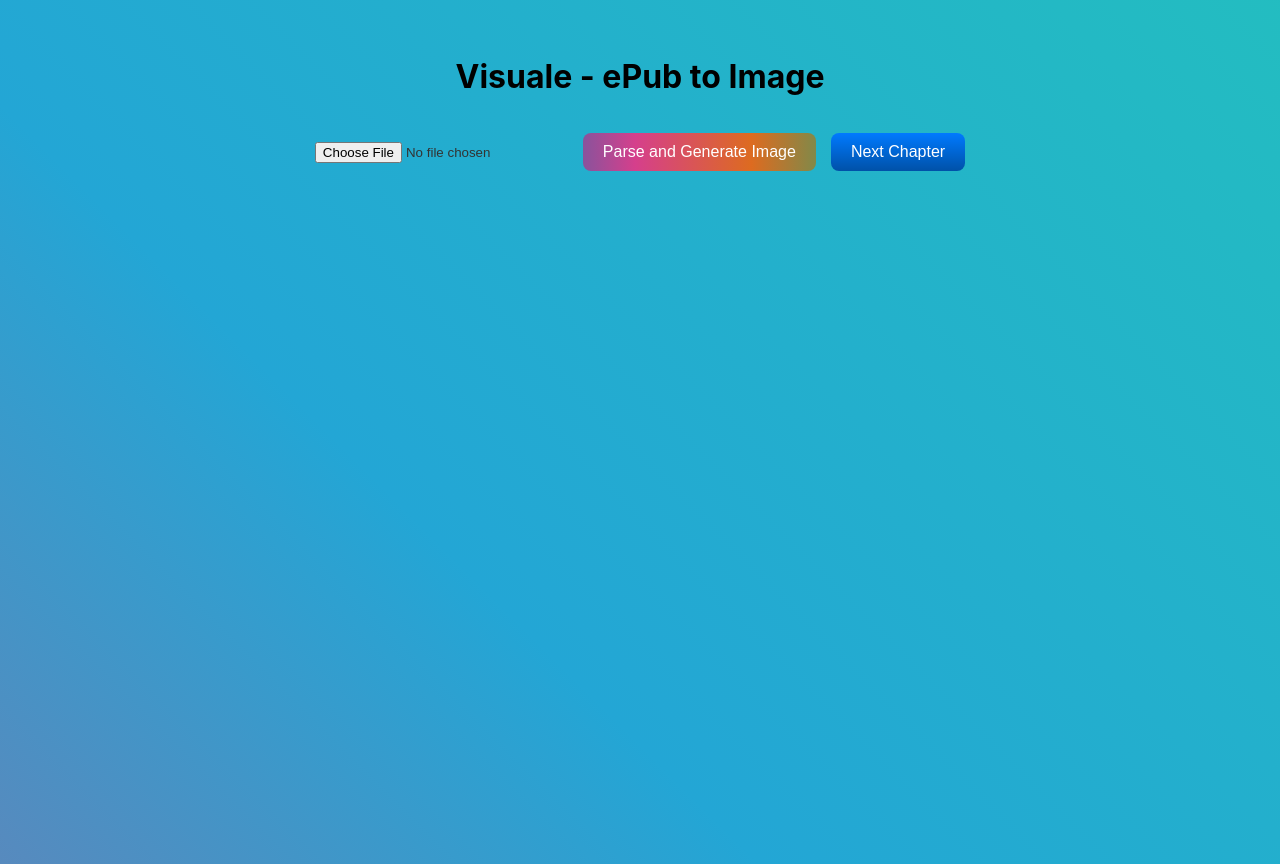
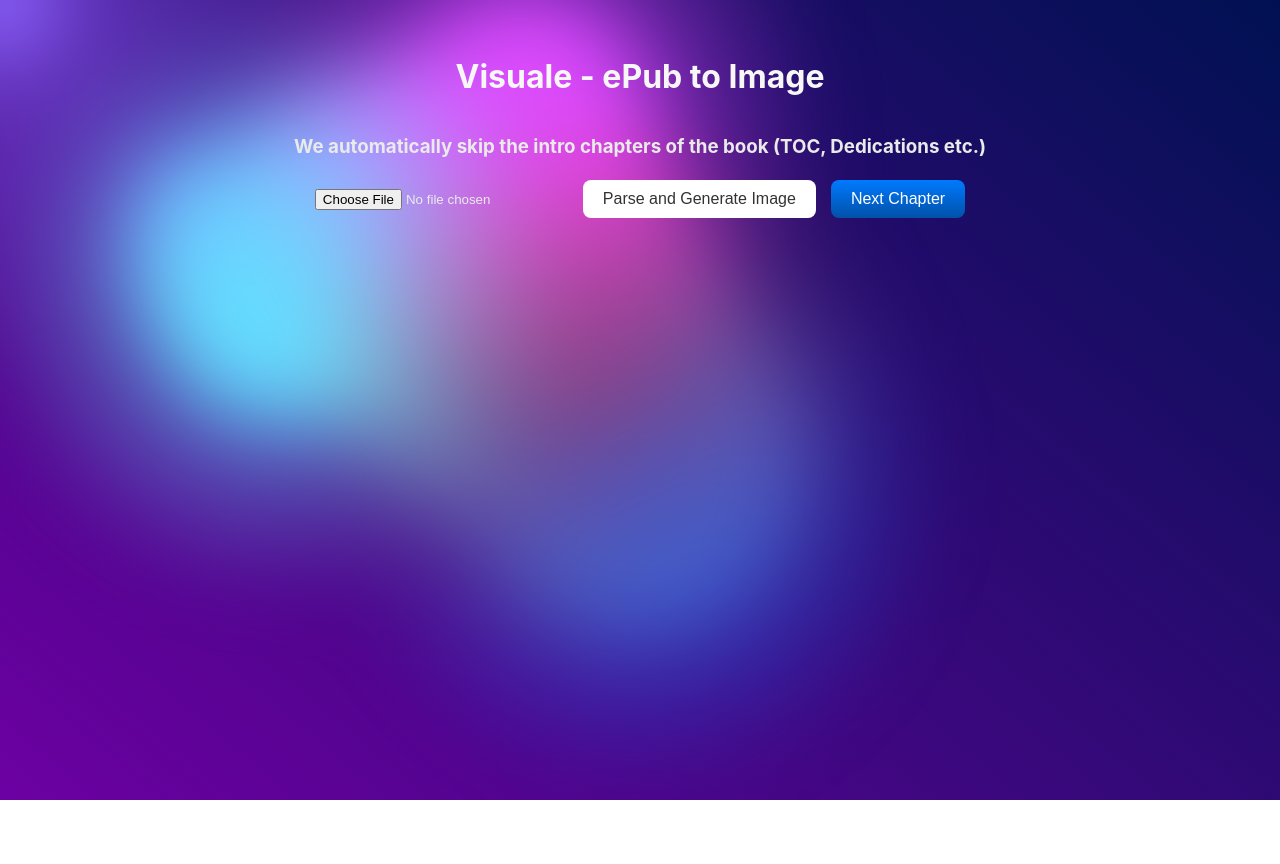
Before and after one commit to greg-maceachern12/VisualE, a React (Create React App) app: page / in a window 1280 px wide. After the commit the page ends 800 px from the top, so only its background shows below. Built offline with nearby package versions, Linux system fonts and the light colour scheme.

Commit message:
new design and better chapter parsing

```diff
--- a/package.json
+++ b/package.json
@@ -21,6 +21,7 @@
     "react-dom": "^18.2.0",
     "react-scripts": "5.0.1",
     "react-spinners": "^0.13.8",
+    "sass": "^1.75.0",
     "uvcanvas": "^0.2.0",
     "web-vitals": "^2.1.4"
   },
--- a/public/index.html
+++ b/public/index.html
@@ -24,7 +24,7 @@
       work correctly both with client-side routing and a non-root public URL.
       Learn how to configure a non-root public URL by running `npm run build`.
     -->
-    <title>React App</title>
+    <title>Visuale</title>
   </head>
   <body>
     <noscript>You need to enable JavaScript to run this app.</noscript>
--- a/src/App.js
+++ b/src/App.js
@@ -1,8 +1,9 @@
-import React, { useState } from "react";
+import React, { useState, useEffect } from "react";
 import epub from "epubjs";
-import { RingLoader } from "react-spinners";
-import { disableButton } from "./utils";
-import "./App.css";
+import { GridLoader } from "react-spinners";
+import "./App.scss";
+import "./gradBG/gradBG.scss";
+import { initGradientBackground } from "./gradBG/gradBG.js";
 
 function App() {
   const [epubFile, setEpubFile] = useState(null);
@@ -11,13 +12,16 @@ function App() {
   const [imageUrl, setImageUrl] = useState("");
   const [currentChapterIndex, setCurrentChapterIndex] = useState(0);
   const [currentSubitemIndex, setCurrentSubitemIndex] = useState(0);
-  const [isImageLoading, setIsImageLoading] = useState(false);
-  const [isTextLoading, setIsTextLoading] = useState(false);
+  const [isLoading, setIsLoading] = useState(false);
   const [epubReader, setEpubReader] = useState(null);
 
+  useEffect(() => {
+    const cleanupGradientBackground = initGradientBackground();
+    return () => cleanupGradientBackground();
+  }, []);
+
   const handleFileChange = (event) => {
-    const file = event.target.files[0];
-    setEpubFile(file);
+    setEpubFile(event.target.files[0]);
   };
 
   const handleParseAndGenerateImage = () => {
@@ -27,14 +31,47 @@ function App() {
   };
 
   const handleNextChapter = async () => {
-    if (epubReader) {
-      await loadChapter(currentChapterIndex, currentSubitemIndex + 1);
+    if (!epubReader) return;
+
+    const nav = await epubReader.loaded.navigation;
+    const toc = nav.toc;
+
+    let nextChapterIndex = currentChapterIndex;
+    let nextSubitemIndex = currentSubitemIndex + 1;
+
+    const currentChapter = toc[currentChapterIndex];
+    if (currentChapter.subitems && currentChapter.subitems.length > 0) {
+      if (nextSubitemIndex >= currentChapter.subitems.length) {
+        nextChapterIndex++;
+        nextSubitemIndex = 0;
       }
+    } else {
+      nextChapterIndex++;
+      nextSubitemIndex = 0;
+    }
+
+    if (nextChapterIndex >= toc.length) {
+      console.error("Reached the end of the book.");
+      return;
+    }
+
+    await loadChapter(nextChapterIndex, nextSubitemIndex);
   };
 
   const isNonStoryChapter = (chapterLabel) => {
-    const nonStoryLabels = ["Title Page", "Cover", "Dedication", "Contents", "Copyright"];
-    return nonStoryLabels.some((label) => chapterLabel.toLowerCase().includes(label.toLowerCase()));
+    const nonStoryLabels = [
+      "Title Page",
+      "Cover",
+      "Dedication",
+      "Contents",
+      "Copyright",
+      "Endorsements",
+      "About",
+      "Map",
+    ];
+    return nonStoryLabels.some((label) =>
+      chapterLabel.toLowerCase().includes(label.toLowerCase())
+    );
   };
 
   const loadChapter = async (chapterIndex, subitemIndex = 0) => {
@@ -63,10 +100,12 @@ function App() {
         const currentChapter = toc[chapterIndex];
         if (isNonStoryChapter(currentChapter.label)) {
           await loadChapter(chapterIndex + 1);
-        } else if (currentChapter.subitems && currentChapter.subitems.length > 0) {
+        } else if (
+          currentChapter.subitems &&
+          currentChapter.subitems.length > 0
+        ) {
           if (subitemIndex < currentChapter.subitems.length) {
-            const currentSubitem = currentChapter.subitems[subitemIndex];
-            await processChapter(currentSubitem, reader);
+            await processChapter(currentChapter.subitems[subitemIndex], reader);
             setCurrentChapterIndex(chapterIndex);
             setCurrentSubitemIndex(subitemIndex);
           } else {
@@ -84,81 +123,96 @@ function App() {
     reader.readAsArrayBuffer(epubFile);
   };
 
+  const processChapter = async (chapter, epubReader) => {
+    setIsLoading(true);
+    setChapterTitle(chapter.label);
+
+    const chapterPrompt = await getChapterPrompt(chapter, epubReader);
+    const processedPrompt = await generateTextFromPrompt(chapterPrompt);
+    const imageUrl = await generateImageFromPrompt(processedPrompt);
+
+    setDisplayPrompt(processedPrompt);
+    setImageUrl(imageUrl);
+    setIsLoading(false);
+  };
+
+  const getChapterPrompt = async (chapter, epubReader) => {
+    const displayedChapter = await epubReader
+      .renderTo("hiddenDiv")
+      .display(chapter.href);
+    return displayedChapter.contents.innerText.slice(0, 16000);
+  };
+
   const generateTextFromPrompt = async (prompt) => {
-    const processedPrompt = await fetch("/api/chatgpt", {
+    try {
+      const response = await fetch("/api/chatgpt", {
         method: "POST",
         headers: {
           "Content-Type": "application/json",
         },
-      body: JSON.stringify({ prompt: prompt }),
-    })
-      .then((response) => response.json())
-      .then((data) => {
-        setIsTextLoading(false);
+        body: JSON.stringify({ prompt }),
+      });
+      const data = await response.json();
       return data.response;
-      })
-      .catch((error) => {
+    } catch (error) {
       console.error("Error with ChatGPT API:", error);
-        setIsTextLoading(false);
-      });
-
-    if (processedPrompt === "False") {
-      setDisplayPrompt("Chapter text invalid - try next chapter");
-      setIsTextLoading(false);
-      setIsImageLoading(false);
-      return;
+      return "Chapter text invalid - try next chapter";
     }
-
-    setDisplayPrompt(processedPrompt);
-    return processedPrompt;
   };
 
   const generateImageFromPrompt = async (prompt) => {
-    fetch("/generateImage", {
+    try {
+      const response = await fetch("/generateImage", {
         method: "POST",
         headers: {
           "Content-Type": "application/json",
         },
-      body: JSON.stringify({ prompt: prompt }),
-    })
-      .then((response) => response.json())
-      .then((data) => {
-        setImageUrl(data.imageUrl);
-        setIsImageLoading(false);
+        body: JSON.stringify({ prompt }),
+      });
+      const data = await response.json();
       return data.imageUrl;
-      })
-      .catch((error) => {
+    } catch (error) {
       console.error("Error calling the API:", error);
-        setIsImageLoading(false);
-      });
-  };
-
-  const processChapter = async (chapter, epubReader) => {
-        setIsImageLoading(true);
-        setIsTextLoading(true);
-        console.log(chapter)
-    setChapterTitle(`${chapter.label}`);
-
-    const chapterPrompt = await getChapterPrompt(chapter, epubReader);
-
-    setIsImageLoading(true);
-    setIsTextLoading(true);
-
-    const processedPrompt = await generateTextFromPrompt(chapterPrompt);
-    const imageUrl = await generateImageFromPrompt(processedPrompt);
-
-    // setDisplayPrompt(processedPrompt);
-    setImageUrl(imageUrl);
-  };
-
-  const getChapterPrompt = async (chapter, epubReader) => {
-    const displayedChapter = await epubReader.renderTo("hiddenDiv").display(chapter.href);
-    return displayedChapter.contents.innerText.slice(0, 16000);
+      return "";
+    }
   };
 
   return (
     <div className="App">
+      <div className="gradient-bg">
+        <svg xmlns="http://www.w3.org/2000/svg">
+          <defs>
+            <filter id="goo">
+              <feGaussianBlur
+                in="SourceGraphic"
+                stdDeviation="10"
+                result="blur"
+              />
+              <feColorMatrix
+                in="blur"
+                mode="matrix"
+                values="1 0 0 0 0  0 1 0 0 0  0 0 1 0 0  0 0 0 18 -8"
+                result="goo"
+              />
+              <feBlend in="SourceGraphic" in2="goo" />
+            </filter>
+          </defs>
+        </svg>
+        <div className="gradients-container">
+          <div className="g1"></div>
+          <div className="g2"></div>
+          <div className="g3"></div>
+          <div className="g4"></div>
+          <div className="g5"></div>
+          <div className="interactive"></div>
+        </div>
+      </div>
+      <div className="content-container">
         <h1>Visuale - ePub to Image</h1>
+        <h3>
+          We automatically skip the intro chapters of the book (TOC, Dedications
+          etc.)
+        </h3>
         <input type="file" accept=".epub" onChange={handleFileChange} />
         <button id="parse" onClick={handleParseAndGenerateImage}>
           Parse and Generate Image
@@ -166,11 +220,9 @@ function App() {
         <button onClick={handleNextChapter}>Next Chapter</button>
         {chapterTitle && (
           <div className="chapterContainer">
-          <h2>
-            {chapterTitle}
-          </h2>
+            <h2>{chapterTitle}</h2>
             <div className="container">
-            {!isTextLoading && !isImageLoading ? (
+              {!isLoading ? (
                 <>
                   {imageUrl && (
                     <img
@@ -188,7 +240,7 @@ function App() {
                 </>
               ) : (
                 <div className="loadingContainer">
-                <RingLoader size={150} color={"#123abc"} loading={true} />
+                  <GridLoader size={25} color={"#adbcf3"} loading={true} />
                 </div>
               )}
             </div>
@@ -196,6 +248,7 @@ function App() {
         )}
         <div id="hiddenDiv"></div>
       </div>
+    </div>
   );
 }
 
--- /dev/null
+++ b/src/App.scss
@@ -0,0 +1,168 @@
+@import url("https://fonts.googleapis.com/css2?family=Roboto:wght@400;500&display=swap");
+@import url("https://fonts.googleapis.com/css2?family=Jost:ital,wght@0,100..900;1,100..900&family=Outfit:wght@100..900&display=swap");
+
+body {
+  font-family: "Inter", "Roboto", sans-serif;
+  color: #eaeaea;
+  line-height: 1.5;
+  margin: 0;
+  padding: 0;
+}
+
+.App {
+  text-align: center;
+  min-height: 100vh;
+  position: relative;
+  display: flex;
+  flex-direction: column;
+  align-items: center;
+  padding: 2rem;
+  box-sizing: border-box;
+
+  .gradient-bg {
+    position: fixed;
+    top: 0;
+    left: 0;
+    right: 0;
+    bottom: 0;
+    z-index: -1;
+  }
+
+  .content-container {
+    position: relative;
+    z-index: 1;
+    width: 100%;
+    max-width: 800px;
+    margin: 0 auto;
+  }
+
+  h1 {
+    color: #f7f7f7;
+    margin-bottom: 2rem;
+  }
+}
+
+button {
+  background: linear-gradient(to bottom, #007aff, #0051a8);
+  color: white;
+  margin-left: 15px;
+  border: none;
+  padding: 10px 20px;
+  border-radius: 8px;
+  font-size: 16px;
+  font-weight: 500;
+  cursor: pointer;
+  outline: none;
+  transition: transform 0.1s ease-out, box-shadow 0.1s ease-out;
+
+  &:hover {
+    transform: scale(1.05);
+  }
+
+  &:active {
+    transform: scale(0.95);
+  }
+}
+
+#parse {
+  background: white;
+  color: #333;
+  border: none;
+  padding: 10px 20px;
+  border-radius: 8px;
+  font-size: 16px;
+  font-weight: 500;
+  cursor: pointer;
+  outline: none;
+  transition: background-color 0.3s ease;
+
+  &:hover {
+    background-color: #f0f0f0;
+  }
+}
+
+img {
+  max-width: 100%;
+  border-radius: 8px;
+  box-shadow: 0 2px 4px rgba(0, 0, 0, 0.1);
+  height: auto;
+  width: 100%;
+  margin-bottom: 20px;
+}
+
+.spinner {
+  border: 4px solid rgba(255, 255, 255, 0.6);
+  border-left-color: #007aff;
+  border-radius: 50%;
+  width: 30px;
+  height: 30px;
+  animation: spin 1s linear infinite;
+}
+
+@keyframes spin {
+  0% {
+    transform: rotate(0deg);
+  }
+  100% {
+    transform: rotate(360deg);
+  }
+}
+
+.chapterPrompt {
+  width: 100%;
+  max-height: 450px;
+  overflow-y: auto;
+  margin-top: 10px;
+  border: 1px solid #ccc;
+  padding: 5px;
+}
+
+.loadingContainer {
+  display: flex;
+  align-items: center;
+  margin: auto;
+}
+
+.container {
+  display: flex;
+  flex-direction: column;
+  align-items: center;
+  margin: 0 auto;
+  padding: 40px;
+  width: 100%;
+}
+
+#hiddenDiv {
+  display: none;
+  height: 0;
+}
+
+@keyframes gradientBackground {
+  0% {
+    background-position: 0% 50%;
+  }
+  50% {
+    background-position: 100% 50%;
+  }
+  100% {
+    background-position: 0% 50%;
+  }
+}
+
+@keyframes gradientAnimation {
+  0% {
+    background-position: 0% 50%, 100% 50%;
+  }
+  25% {
+    background-position: 100% 50%, 0% 50%;
+  }
+  50% {
+    background-position: 100% 50%, 0% 50%;
+  }
+  75% {
+    background-position: 0% 50%, 100% 50%;
+  }
+  100% {
+    background-position: 0% 50%, 100% 50%;
+  }
+}
--- /dev/null
+++ b/src/gradBG/gradBG.js
@@ -0,0 +1,29 @@
+// gradBG.js
+export function initGradientBackground() {
+    const interBubble = document.querySelector('.interactive');
+    let curX = 0;
+    let curY = 0;
+    let tgX = 0;
+    let tgY = 0;
+
+    function move() {
+      curX += (tgX - curX) / 20;
+      curY += (tgY - curY) / 20;
+      interBubble.style.transform = `translate(${Math.round(curX)}px, ${Math.round(curY)}px)`;
+      requestAnimationFrame(() => {
+        move();
+      });
+    }
+
+    function handleMouseMove(event) {
+      tgX = event.clientX;
+      tgY = event.clientY;
+    }
+
+    window.addEventListener('mousemove', handleMouseMove);
+    move();
+
+    return () => {
+      window.removeEventListener('mousemove', handleMouseMove);
+    };
+  }
--- /dev/null
+++ b/src/gradBG/gradBG.scss
@@ -0,0 +1,191 @@
+:root {
+  --color-bg1: rgb(108, 0, 162);
+  --color-bg2: rgb(0, 17, 82);
+  --color1: 18, 113, 255;
+  --color2: 221, 74, 255;
+  --color3: 100, 220, 255;
+  --color4: 200, 50, 50;
+  --color5: 180, 180, 50;
+  --color-interactive: 140, 100, 255;
+  --circle-size: 80%;
+  --blending: hard-light;
+}
+
+@keyframes moveInCircle {
+  0% {
+    transform: rotate(0deg);
+  }
+  50% {
+    transform: rotate(180deg);
+  }
+  100% {
+    transform: rotate(360deg);
+  }
+}
+
+@keyframes moveVertical {
+  0% {
+    transform: translateY(-50%);
+  }
+  50% {
+    transform: translateY(50%);
+  }
+  100% {
+    transform: translateY(-50%);
+  }
+}
+
+@keyframes moveHorizontal {
+  0% {
+    transform: translateX(-50%) translateY(-10%);
+  }
+  50% {
+    transform: translateX(50%) translateY(10%);
+  }
+  100% {
+    transform: translateX(-50%) translateY(-10%);
+  }
+}
+
+.gradient-bg {
+  width: 100vw;
+  height: 100vh;
+  position: relative;
+  overflow: hidden;
+  background: linear-gradient(40deg, var(--color-bg1), var(--color-bg2));
+  top: 0;
+  left: 0;
+
+  svg {
+    display: none;
+  }
+
+  .gradients-container {
+    filter: url(#goo) blur(40px);
+    width: 100%;
+    height: 100%;
+  }
+
+  .g1 {
+    position: absolute;
+    background: radial-gradient(
+        circle at center,
+        rgba(var(--color1), 0.8) 0,
+        rgba(var(--color1), 0) 50%
+      )
+      no-repeat;
+    mix-blend-mode: var(--blending);
+
+    width: var(--circle-size);
+    height: var(--circle-size);
+    top: calc(50% - var(--circle-size) / 2);
+    left: calc(50% - var(--circle-size) / 2);
+
+    transform-origin: center center;
+    animation: moveVertical 30s ease infinite;
+
+    opacity: 1;
+  }
+
+  .g2 {
+    position: absolute;
+    background: radial-gradient(
+        circle at center,
+        rgba(var(--color2), 0.8) 0,
+        rgba(var(--color2), 0) 50%
+      )
+      no-repeat;
+    mix-blend-mode: var(--blending);
+
+    width: var(--circle-size);
+    height: var(--circle-size);
+    top: calc(50% - var(--circle-size) / 2);
+    left: calc(50% - var(--circle-size) / 2);
+
+    transform-origin: calc(50% - 400px);
+    animation: moveInCircle 20s reverse infinite;
+
+    opacity: 1;
+  }
+
+  .g3 {
+    position: absolute;
+    background: radial-gradient(
+        circle at center,
+        rgba(var(--color3), 0.8) 0,
+        rgba(var(--color3), 0) 50%
+      )
+      no-repeat;
+    mix-blend-mode: var(--blending);
+
+    width: var(--circle-size);
+    height: var(--circle-size);
+    top: calc(50% - var(--circle-size) / 2 + 200px);
+    left: calc(50% - var(--circle-size) / 2 - 500px);
+
+    transform-origin: calc(50% + 400px);
+    animation: moveInCircle 40s linear infinite;
+
+    opacity: 1;
+  }
+
+  .g4 {
+    position: absolute;
+    background: radial-gradient(
+        circle at center,
+        rgba(var(--color4), 0.8) 0,
+        rgba(var(--color4), 0) 50%
+      )
+      no-repeat;
+    mix-blend-mode: var(--blending);
+
+    width: var(--circle-size);
+    height: var(--circle-size);
+    top: calc(50% - var(--circle-size) / 2);
+    left: calc(50% - var(--circle-size) / 2);
+
+    transform-origin: calc(50% - 200px);
+    animation: moveHorizontal 40s ease infinite;
+
+    opacity: 0.7;
+  }
+
+  .g5 {
+    position: absolute;
+    background: radial-gradient(
+        circle at center,
+        rgba(var(--color5), 0.8) 0,
+        rgba(var(--color5), 0) 50%
+      )
+      no-repeat;
+    mix-blend-mode: var(--blending);
+
+    width: calc(var(--circle-size) * 2);
+    height: calc(var(--circle-size) * 2);
+    top: calc(50% - var(--circle-size));
+    left: calc(50% - var(--circle-size));
+
+    transform-origin: calc(50% - 800px) calc(50% + 200px);
+    animation: moveInCircle 20s ease infinite;
+
+    opacity: 1;
+  }
+
+  .interactive {
+    position: absolute;
+    background: radial-gradient(
+        circle at center,
+        rgba(var(--color-interactive), 0.8) 0,
+        rgba(var(--color-interactive), 0) 50%
+      )
+      no-repeat;
+    mix-blend-mode: var(--blending);
+
+    width: 100%;
+    height: 100%;
+    top: -50%;
+    left: -50%;
+
+    opacity: 0.7;
+  }
+}
```
Also changed, not shown: server.js (+6 -6 lines), 1 other file (tests, documents, lock files or other folders). Lines whose indentation alone changed are shown as unchanged.
